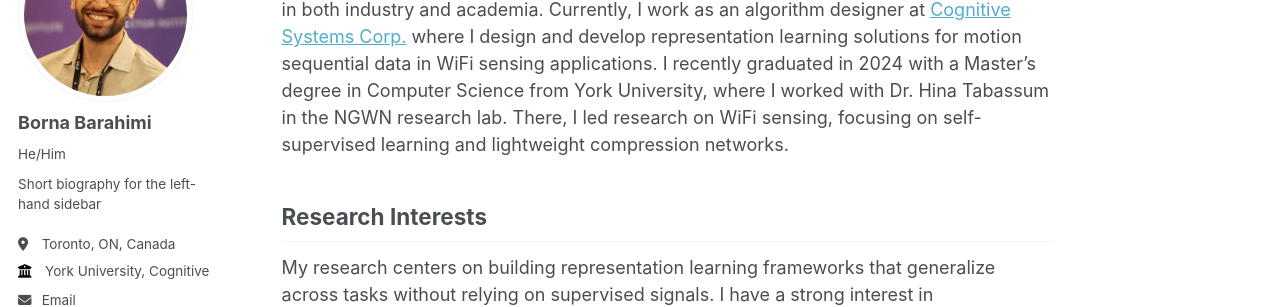
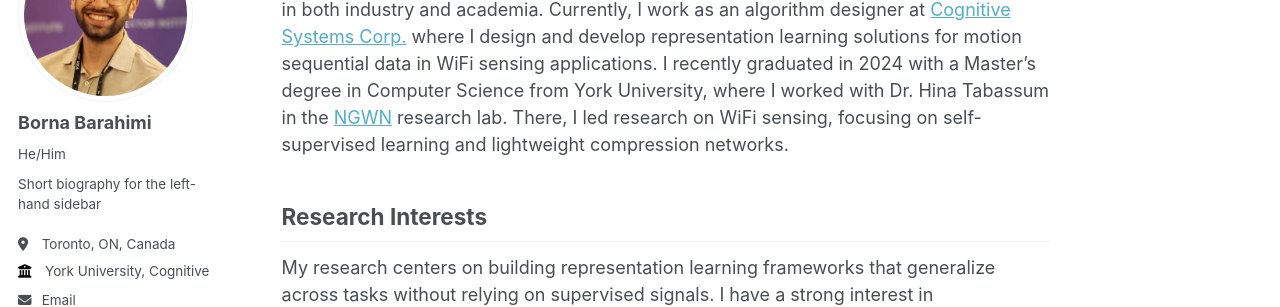
Before and after one commit to bornabr/bornabr.github.io, a Jekyll site: the page built from _pages/about.md, in a window 1280 px wide and 1094 px high. Shown: the part 179-486 px from the top of the window. Built offline with Jekyll 4.4.1, drawn with Linux system fonts in a browser that asks for light colours; some web fonts are replaced; part of the change alters nothing that is shown.

```diff
--- a/_pages/about.md
+++ b/_pages/about.md
@@ -7,7 +7,7 @@ redirect_from:
   - /about.html
 ---
 
-I’m Borna, a machine learning researcher and engineer with over four years of experience in both industry and academia. Currently, I work as an algorithm designer at [Cognitive Systems Corp.](https://www.cognitivesystems.com/) where I design and develop representation learning solutions for motion sequential data in WiFi sensing applications. I recently graduated in 2024 with a Master’s degree in Computer Science from York University, where I worked with Dr. Hina Tabassum in the NGWN research lab. There, I led research on WiFi sensing, focusing on self-supervised learning and lightweight compression networks.
+I’m Borna, a machine learning researcher and engineer with over four years of experience in both industry and academia. Currently, I work as an algorithm designer at [Cognitive Systems Corp.](https://www.cognitivesystems.com/) where I design and develop representation learning solutions for motion sequential data in WiFi sensing applications. I recently graduated in 2024 with a Master’s degree in Computer Science from York University, where I worked with Dr. Hina Tabassum in the [NGWN](https://sites.google.com/view/ngwn-research-lab/home) research lab. There, I led research on WiFi sensing, focusing on self-supervised learning and lightweight compression networks.
 
 ## Research Interests
 My research centers on building representation learning frameworks that generalize across tasks without relying on supervised signals. I have a strong interest in unsupervised and self-supervised learning to address challenges such as low-labeled data and out-of-distribution detection.
```
